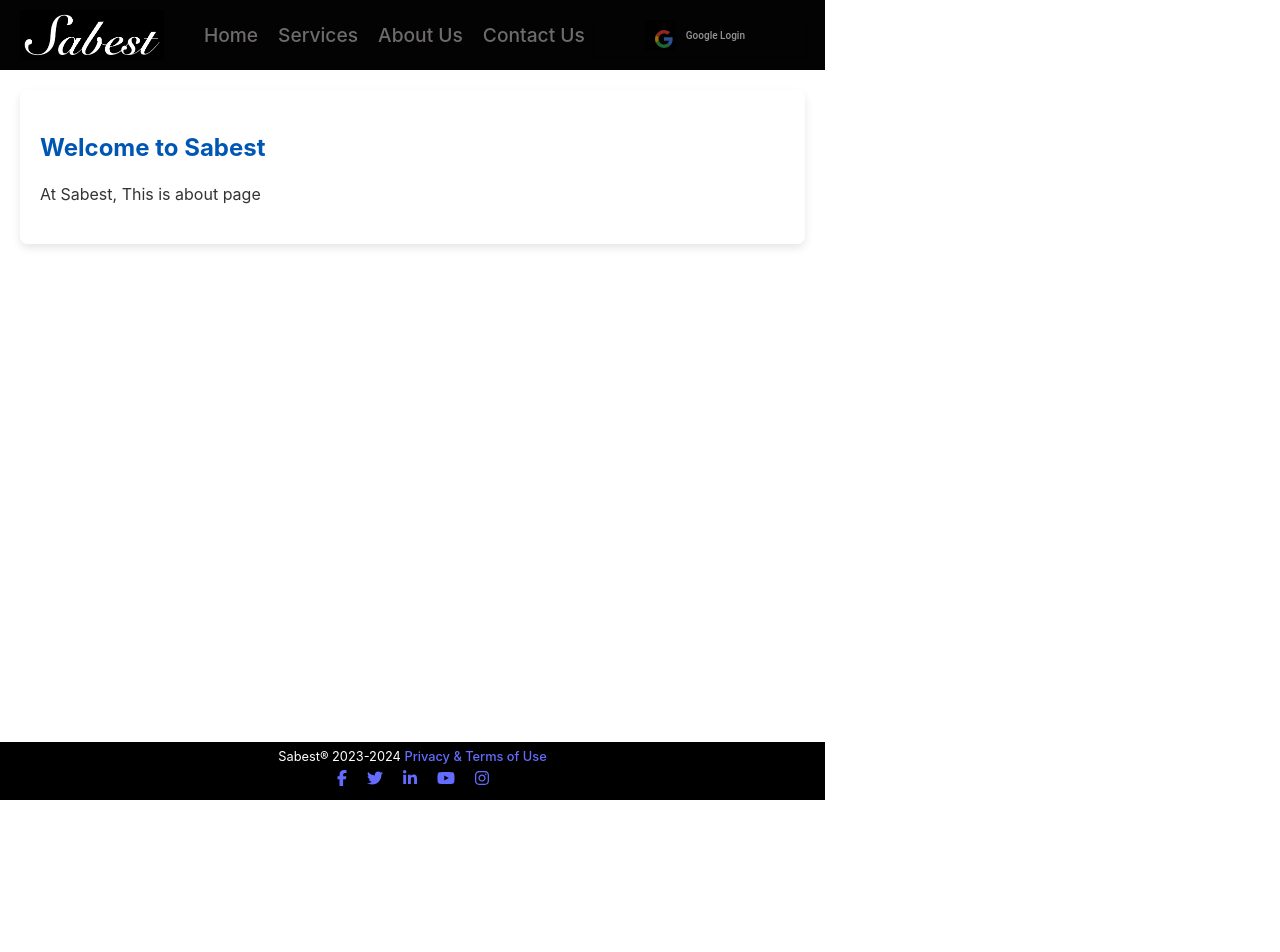
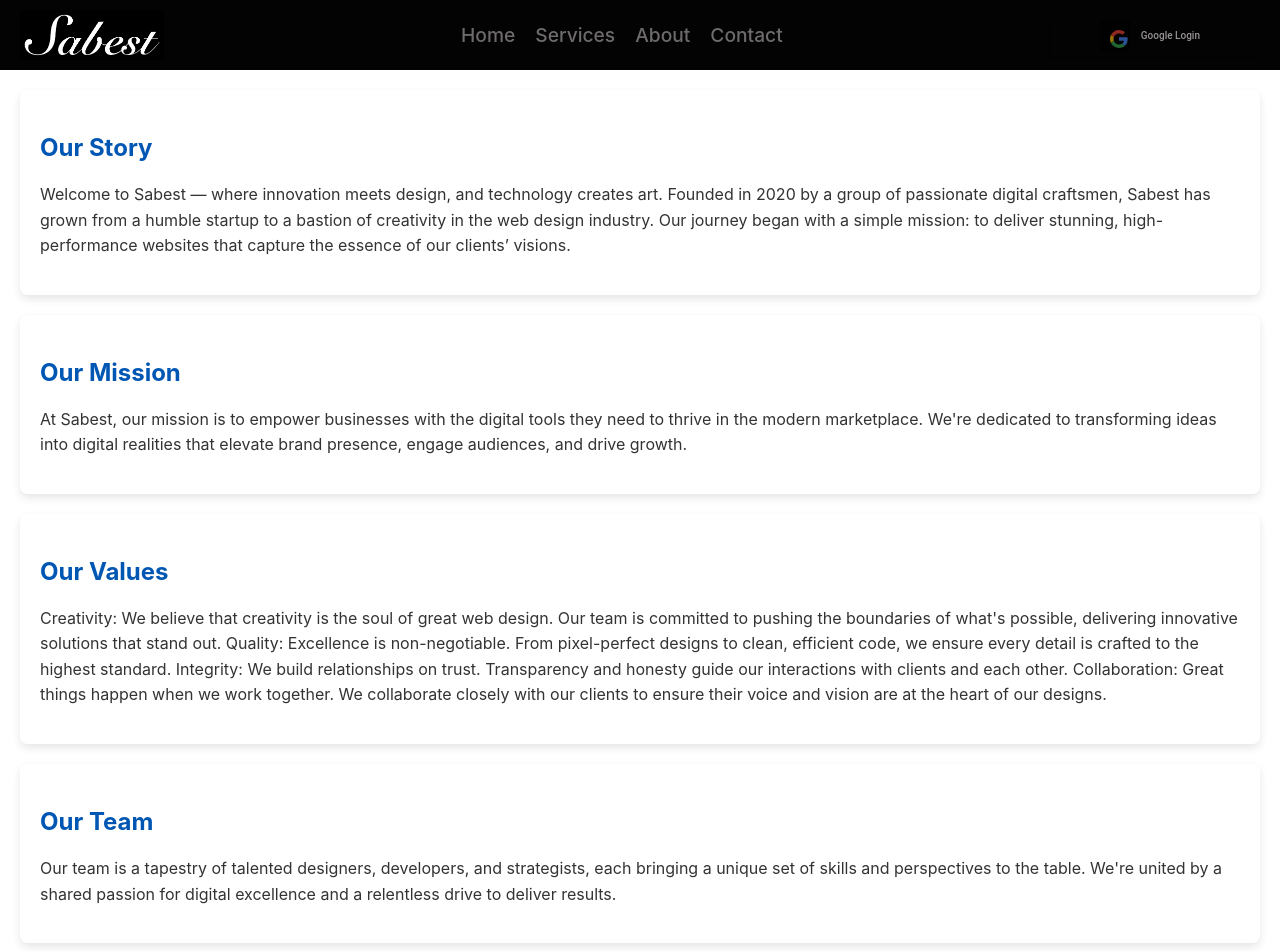
Before and after one commit to sabest2022/examenarbete, a React (Vite) app in the folder client/: page /about in a window 1280 px wide. Shown: the top 952 px of the page. Before the commit the page ends 800 px from the top, so only its background shows below. Built offline with nearby package versions, Linux system fonts and the light colour scheme; no server answers.

Commit message:
fixed bug services and about pages

```diff
--- a/client/src/components/Header/Header.jsx
+++ b/client/src/components/Header/Header.jsx
@@ -24,8 +24,8 @@ const Header = () => {
                 <ul>
                     <li><a href="/">Home</a></li>
                     <li><a href="/services">Services</a></li>
-                    <li><a href="/about">About Us</a></li>
-                    <li><a href="/contact">Contact Us</a></li>
+                    <li><a href="/about">About</a></li>
+                    <li><a href="/contact">Contact</a></li>
                 </ul>
             </nav>
 
--- a/client/src/pages/About/About.jsx
+++ b/client/src/pages/About/About.jsx
@@ -19,10 +19,29 @@ const About = () => {
         <div className="home" >
             <Header />
             <main className="home-content">
-                <HomeSection title="Welcome to Sabest">
-                    <p>At Sabest, This is about page</p>
+                <HomeSection title="Our Story">
+                    <p>Welcome to Sabest — where innovation meets design, and technology creates art.
+
+                        Founded in 2020 by a group of passionate digital craftsmen, Sabest has grown from a humble startup to a bastion of creativity in the web design industry. Our journey began with a simple mission: to deliver stunning, high-performance websites that capture the essence of our clients’ visions.</p>
                 </HomeSection>
 
+                <HomeSection title="Our Mission">
+                    <p>At Sabest, our mission is to empower businesses with the digital tools they need to thrive in the modern marketplace. We're dedicated to transforming ideas into digital realities that elevate brand presence, engage audiences, and drive growth.</p>
+                </HomeSection>
+                <HomeSection title="Our Values">
+                    <p>Creativity: We believe that creativity is the soul of great web design. Our team is committed to pushing the boundaries of what's possible, delivering innovative solutions that stand out.
+                        Quality: Excellence is non-negotiable. From pixel-perfect designs to clean, efficient code, we ensure every detail is crafted to the highest standard.
+                        Integrity: We build relationships on trust. Transparency and honesty guide our interactions with clients and each other.
+                        Collaboration: Great things happen when we work together. We collaborate closely with our clients to ensure their voice and vision are at the heart of our designs.</p>
+                </HomeSection>
+                <HomeSection title="Our Team">
+                    <p>Our team is a tapestry of talented designers, developers, and strategists, each bringing a unique set of skills and perspectives to the table. We're united by a shared passion for digital excellence and a relentless drive to deliver results.</p>
+                </HomeSection>
+                <HomeSection title="Join Us on Our Journey">
+                    <p>Whether you're a burgeoning startup or an established enterprise, we invite
+
+                        you to join us on a journey of digital transformation. With Sabest, embark on a path where strategy, design, and technology converge to create digital experiences that not only tell your story but also grow your brand.</p>
+                </HomeSection>
 
             </main>
 
--- a/client/src/pages/Services/Services.jsx
+++ b/client/src/pages/Services/Services.jsx
@@ -7,15 +7,6 @@ import { useState, useEffect } from 'react';
 import axios from 'axios';
 import './Services.css'
 
-// import './Services.css'
-const HomeSection = ({ title, children }) => {
-    return (
-        <section className="home-section">
-            <h2>{title}</h2>
-            <div>{children}</div>
-        </section>
-    );
-};
 const Plan = ({ plan }) => {
     return (
         <div className="plan-container">
@@ -46,9 +37,7 @@ const Services = () => {
         <div className="home">
             <Header />
             <main className="home-content">
-                <HomeSection title="Welcome to Sabest">
-                    <p>At Sabest, This is services page</p>
-                </HomeSection>
+
                 <h1>Our Plans</h1>
                 {error && <p>There was an error fetching the plans: {error}</p>}
                 <div className="plans-list">
```
